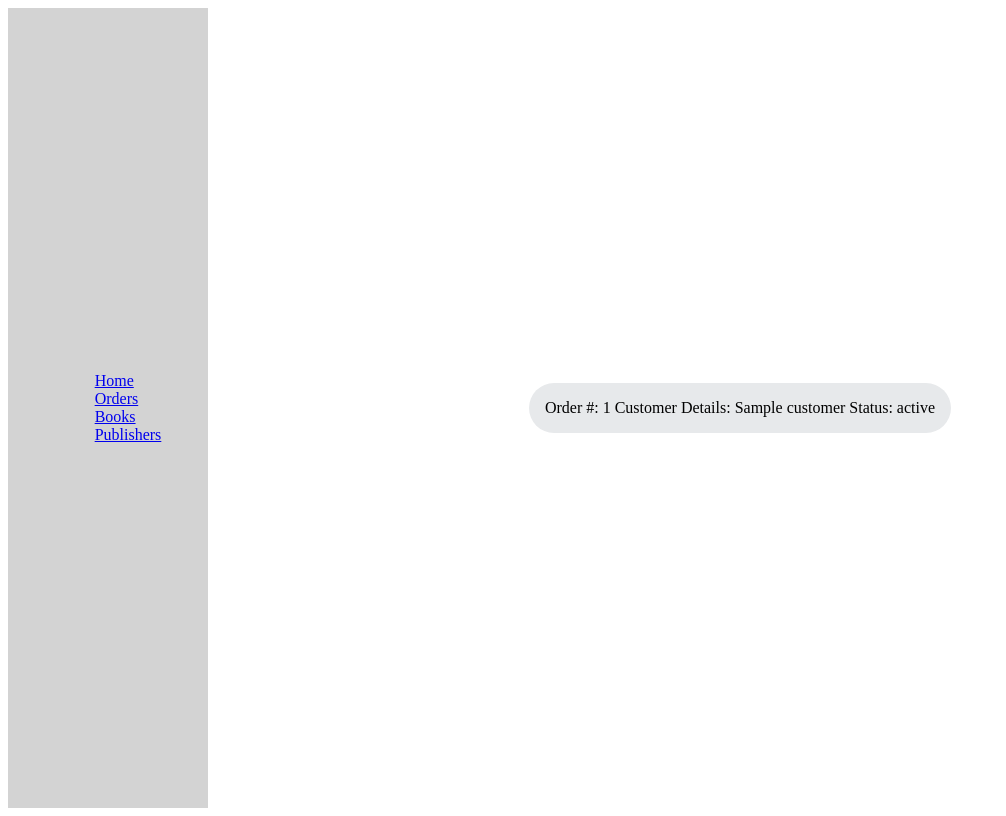
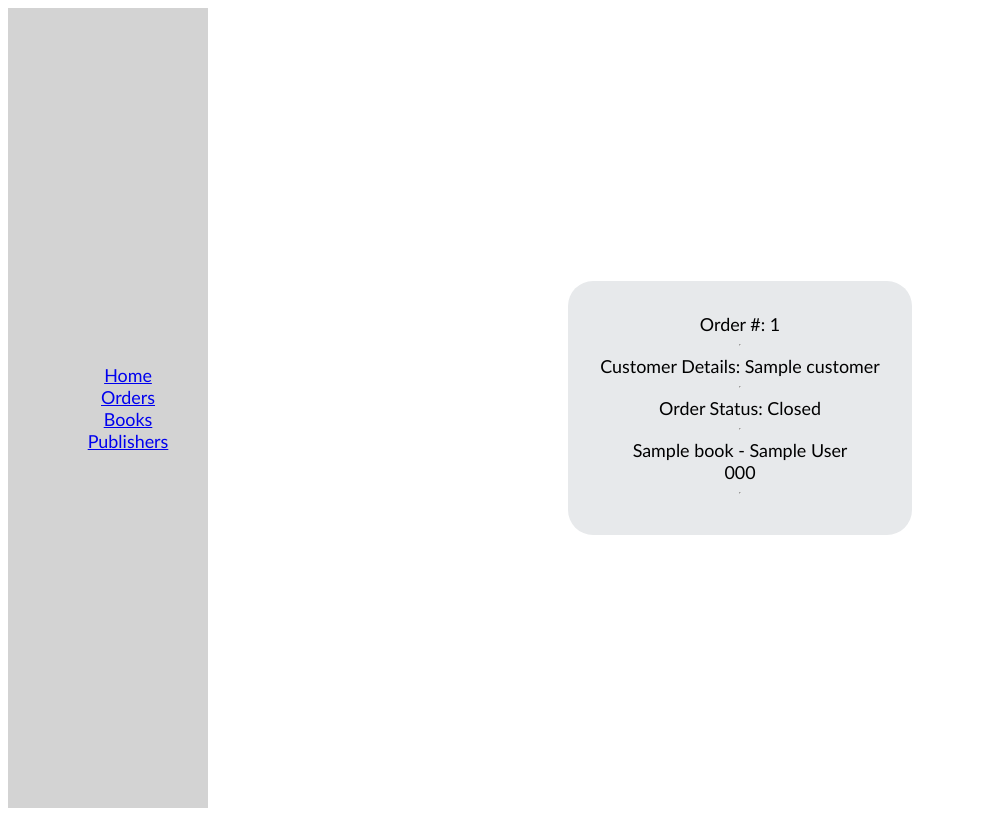
Before and after one commit to erikesund/cc-project1-bookshop-inventory, a Flask app: page /orders/1 in a window 1280 px wide. Shown: the whole page, without its empty margins (0-1006 px from the left). Run offline with Flask 2, Linux system fonts and the light colour scheme; a database or web service that is not in the repository returns one stand-in record (values such as "Sample title"); some libraries are stand-ins or nearby versions.

Commit message:
Tidied up some html and css

```diff
--- a/console.py
+++ b/console.py
@@ -44,10 +44,10 @@ book_repository.save(book5)
 book6 = Book("Thud!", "Terry Pratchett", "fantasy", 3, 4.40, 8.99, publisher4, "9780552167697", "paperback")
 book_repository.save(book6)
 
-order1 = Order("Customer 1 class placeholder", True)
+order1 = Order("Jon Ronson, 132 Viaduct Road, Cardiff, CF43 1DX.", True)
 order_repository.save(order1)
 
-order2 = Order("Customer 2 class placeholder", True)
+order2 = Order("Louis Theroux, 2 Castle Way, London, SW13 4DX.", True)
 order_repository.save(order2)
 
 ordered_book1 = OrderedBook(order1, book1)
--- a/static/style.css
+++ b/static/style.css
@@ -1,5 +1,7 @@
 body {
   min-height: 100vh;
+  font-family: 'Trebuchet MS', 'Lucida Sans Unicode', 'Lucida Grande', 'Lucida Sans', Arial, sans-serif;
+  font-size: 1.12em;
 }
 
 
@@ -21,13 +23,14 @@ header {
 }
 
 .sidebar {
-
   height: 100vh;
   min-width: 200px;
   width: 15%;
   background-color: lightgray;
   display: flex;
   left: 0;
+  flex-direction: column;
+  text-align: center;
 }
 
 .sidebar > nav {
@@ -40,8 +43,6 @@ header {
 
 
 .main-container{
-  /* width: 100%; */
-  /* height:100%; */
   min-height: calc(100vh - 100px);
   top: 150px;
   display: flex;
@@ -67,26 +68,25 @@ article {
   margin: auto;
 }
 
-.publisher-container {
+#homepage-container {
   margin: 5px;
-  background-color: lightgrey;
-  padding: 1rem;
+  background-color: rgb(231, 233, 235);
+  margin: auto;
+  padding: 5rem;
+  text-align: center;
   border-radius: 25px;
-  max-width: 50%;
+}
+
+.container {
+  margin: 5px;
+  background-color: rgb(231, 233, 235);
+  padding: 2rem;
+  border-radius: 25px;
+  max-width: 100%;
   display: flex;
   flex-direction: column;
   align-items: center;
-}
-
-.book-container {
-  margin: 5px;
-  padding: 1rem;
-  background-color:rgb(231, 233, 235);
-  border-radius: 25px;
-  max-width: 50%;
-  display: flex;
-  flex-direction: column;
-  align-items: center;
+  text-align: center;
 }
 
 table, th, td {
@@ -103,8 +103,12 @@ th, td {
 td {
   font-weight: normal;
   margin: auto;
+  text-align: center;
 }
 
-tr:nth-child(even) {
+td:nth-child(even) {
   background-color: rgb(231, 233, 235);
 }
+td:nth-child(odd) {
+  background-color: white;
+}
--- a/templates/books/edit.html
+++ b/templates/books/edit.html
@@ -1,7 +1,7 @@
 {% extends 'base.html' %}
 
 {% block content %}
-  <form class="book-container" action="/books/{{book.id}}" method="POST">
+  <form class="container" action="/books/{{book.id}}" method="POST">
     <div>
       <label for="title">Title:</label>
       <input type="text" id="title" name="title" value="{{book.title}}">
--- a/templates/books/index.html
+++ b/templates/books/index.html
@@ -4,7 +4,6 @@
 
 <div><a href="/books/new">Add New Book</a></div>
 
-<article>
 <!-- <div id="book-container">
   {% for book in books %}
   <p>
@@ -25,8 +24,10 @@
 
   {% endfor %}
 </div> -->
+<aside>
 Search: <input type="text" id="search_input" onkeyup="" placeholder="Search">
-
+</aside>
+<article>
 <div class="books-table">
   <table>
     <tr>
@@ -68,4 +69,5 @@ Search: <input type="text" id="search_input" onkeyup="" placeholder="Search">
   </table>
 
 </article>
+
 {% endblock content %}
--- a/templates/books/new.html
+++ b/templates/books/new.html
@@ -1,7 +1,8 @@
 {% extends 'base.html' %}
 
 {% block content %}
-  <form action="/books" method="POST">
+  <div class="container">
+    <form action="/books" method="POST">
     <div>
       <label for="title">Title:</label>
       <input type="text" id="title" name="title">
@@ -58,7 +59,7 @@
     <div>
       <input type="Submit">
     </div>
-
+  </div>
 
   </form>
 {% endblock content %}
--- a/templates/books/show.html
+++ b/templates/books/show.html
@@ -1,7 +1,7 @@
 {% extends 'base.html' %}
 
 {% block content %}
-<article class="book-container">
+<article class="container">
 Title: {{book.title}} <br>
 Author: {{book.author}} <br>
 Genre: {{book.genre}} <br>
--- a/templates/index.html
+++ b/templates/index.html
@@ -2,8 +2,10 @@
 
 {% block content %}
 
-<div id="home-page">
-Welcome User, please select an option from the left.
+<div id="homepage-container">
+<h2>
+  Welcome Valued Employee, please select an option from the left.
+</h2>
 </div>
 
   {% endblock content %}
--- a/templates/orders/show.html
+++ b/templates/orders/show.html
@@ -1,12 +1,19 @@
 {% extends 'base.html' %}
 
 {% block content %}
-  <article class = "book-container">
-    Order #: {{order.id}}
-    Customer Details: {{order.customer}}
-    Status: {{order.status}}
-    {% for book in ordered_books %}
-        {{book.name}}
-    {% endfor %}
+  <article class = "container">
+    Order #: {{order.id}} <hr>
+    Customer Details: {{order.customer}} <hr>
+    Order Status:
+    {% if order.status == True %}
+      Open
+    {% else %}
+      Closed
+  {% endif %}  <hr>
+
+  {% for book in ordered_books %}
+      {{book.title}} - {{book.author}} <br>
+      {{book.isbn}} <hr>
+  {% endfor %}
   </article>
 {% endblock content %}
--- a/templates/publishers/edit.html
+++ b/templates/publishers/edit.html
@@ -2,7 +2,7 @@
 
 {% block content %}
 <article>
-<div class="publisher-container">
+<div class="container">
     <form action="/publishers/{{publisher.id}}" method ="POST">
       <div>
         <label for="name">Name:</label>
--- a/templates/publishers/index.html
+++ b/templates/publishers/index.html
@@ -9,7 +9,7 @@
 
 <div>
   {% for publisher in publishers %}
-  <p class="publisher-container">
+  <p class="container">
   <a href="/publishers/{{publisher.id}}">{{publisher.name}}</a> <br>
   {{publisher.address}} <br>
   {{publisher.phone_number}}
--- a/templates/publishers/new.html
+++ b/templates/publishers/new.html
@@ -2,7 +2,9 @@
 
 {% block content %}
   PLACEHOLDER FOR CREATE NEW PUBLISHER
-<form action="/publishers" method="POST">
+
+<div class="container">
+  <form action="/publishers" method="POST">
   <div>
     <label for="name">Name:</label>
     <input type="text" id="name" name="name">
@@ -21,5 +23,6 @@
 
 
 </form>
+</div>
 
 {% endblock content %}
```
Also changed, not shown: templates/base.html (+0 -18 lines), templates/orders/index.html (+13 -4 lines), templates/publishers/show.html (+3 -4 lines). Lines whose indentation alone changed are shown as unchanged.
